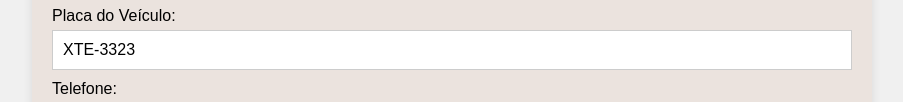
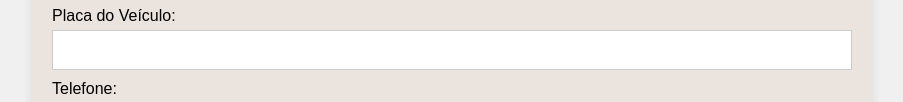
Before and after one commit to fribeiro86/fribeiro86.github.io, a plain HTML site: page index.html in a window 1280 px wide. Shown: the part 186-288 px from the top of the page, without its empty margins (188-1091 px from the left). Drawn offline with nearby package versions, Linux system fonts and the light colour scheme.

Commit message:
Add files via upload

```diff
--- a/index.html
+++ b/index.html
@@ -19,7 +19,7 @@
             <input type="text" id="driver-name"  required><br>
 
             <label for="plate">Placa do Veículo:</label>
-            <input type="text" id="plate" value="XTE-3323" required><br>
+            <input type="text" id="plate"  required><br>
 
             <label for="phone">Telefone:</label>
             <input type="tel" id="phone"  required><br>
```
